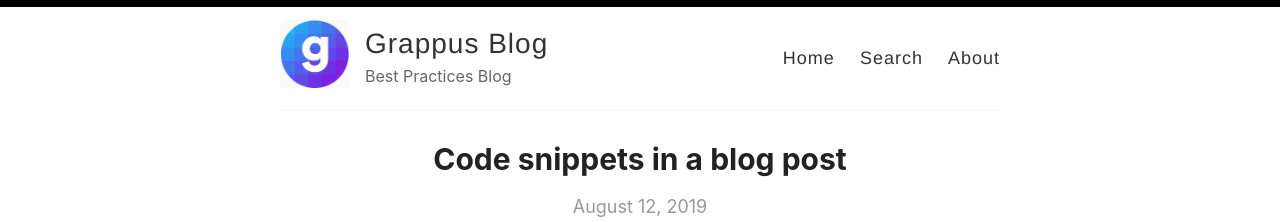
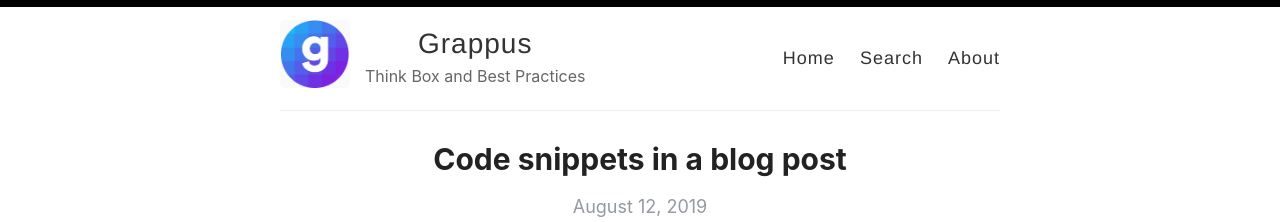
Before and after one commit to Grappus/Grappus-Blog, a Jekyll site: the page built from index.html, in a window 1280 px wide. Shown: the top 222 px of the page. Built offline with Jekyll 4.4.1, drawn with Linux system fonts in a browser that asks for light colours; the list of posts is cut into pages by our own code.

Commit message:
Change in config yaml description

```diff
--- a/_config.yml
+++ b/_config.yml
@@ -3,13 +3,13 @@
 #
 
 # Name of your site (displayed in the header)
-name: Grappus Blog
+name: Grappus
 
 # Name of the author
 author: Gautam Gahlawat
 
 # Short bio or description (displayed in the header)
-description: Best Practices Blog
+description: Think Box and Best Practices
 
 # URL of your avatar or profile pic (you could use your GitHub profile pic)
 avatar: /images/grappus.png
```
